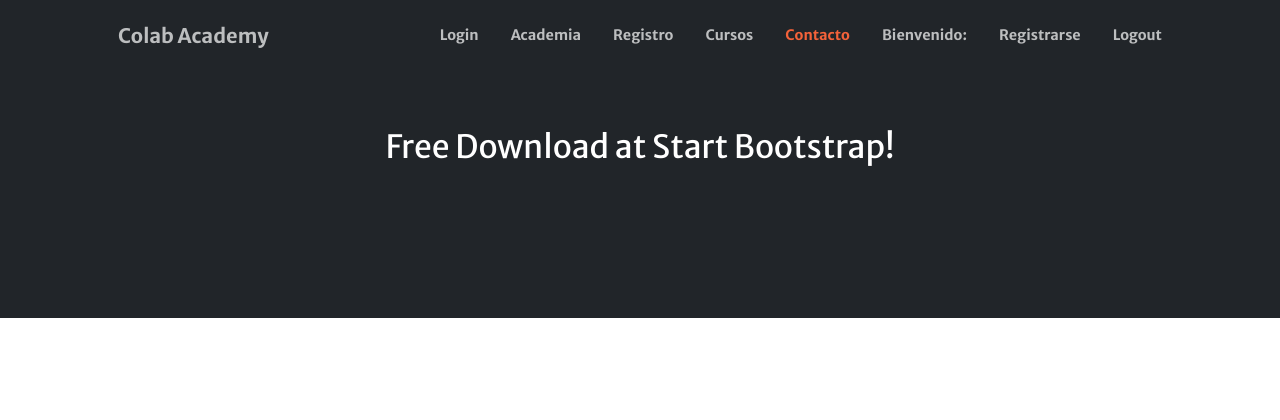
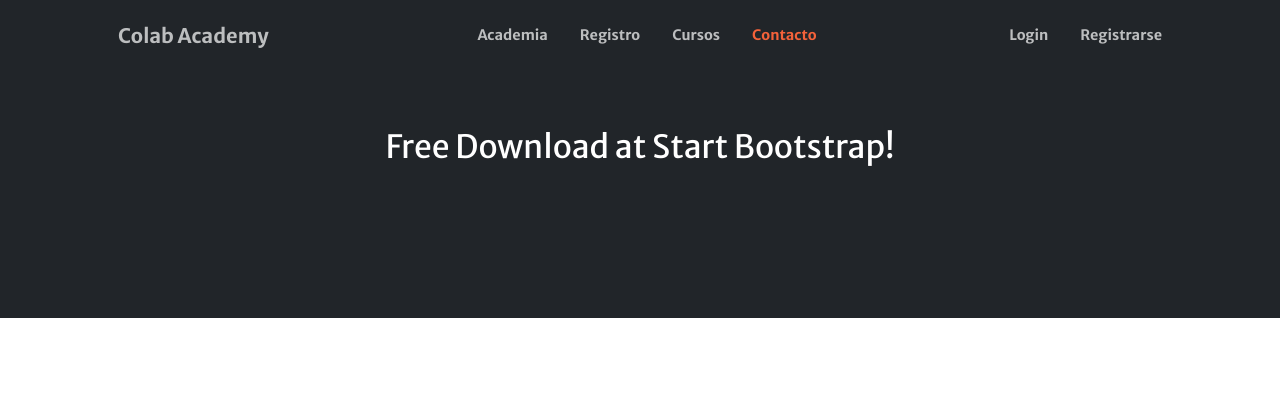
Before and after one commit to carlosalegriam/colab, a Django app: page /security/signup in a window 1280 px wide. Shown: the top 420 px of the page. Run offline with Django 4.2, Linux system fonts and the light colour scheme; some libraries are stand-ins or nearby versions.

Commit message:
menu links

```diff
--- a/colabapp/colabapp/templates/base.html
+++ b/colabapp/colabapp/templates/base.html
@@ -27,14 +27,19 @@
                 <button class="navbar-toggler navbar-toggler-right" type="button" data-bs-toggle="collapse" data-bs-target="#navbarResponsive" aria-controls="navbarResponsive" aria-expanded="false" aria-label="Toggle navigation"><span class="navbar-toggler-icon"></span></button>
                 <div class="collapse navbar-collapse" id="navbarResponsive">
                     <ul class="navbar-nav ms-auto my-2 my-lg-0">
-                        <li class="nav-item"><a class="nav-link" href="{% url 'admin:login' %}">Login</a></li>
                         <li class="nav-item"><a class="nav-link" href="#about">Academia</a></li>
                         <li class="nav-item"><a class="nav-link" href="#services">Registro</a></li>
                         <li class="nav-item"><a class="nav-link" href="#portfolio">Cursos</a></li>
                         <li class="nav-item"><a class="nav-link" href="#contact">Contacto</a></li>
-                        <li class="nav-item"><a class="nav-link active" aria-current="page" href="#"> Bienvenido: {{ user.username }}</a></li>
-                        <li class="nav-item"><a class="nav-link" href="/security/signup">Registrarse</a></li>
-                        <li class="nav-item"><a class="nav-link" href="{% url 'admin:logout' %}">Logout</a></li>
+                    </ul>
+                    <ul class="navbar-nav ms-auto my-2 my-lg-0">
+                        {% if user.is_authenticated %}
+                            <li class="nav-item"><a class="nav-link active" aria-current="page" href="#"> Bienvenido: {{ user.username }}</a></li>
+                            <li class="nav-item"><a class="nav-link" href="{% url 'admin:logout' %}">Logout</a></li>
+                        {% else %}
+                            <li class="nav-item"><a class="nav-link" href="{% url 'admin:login' %}">Login</a></li>
+                            <li class="nav-item"><a class="nav-link" href="/security/signup">Registrarse</a></li>
+                        {% endif %}
                     </ul>
                 </div>
             </div>
```
